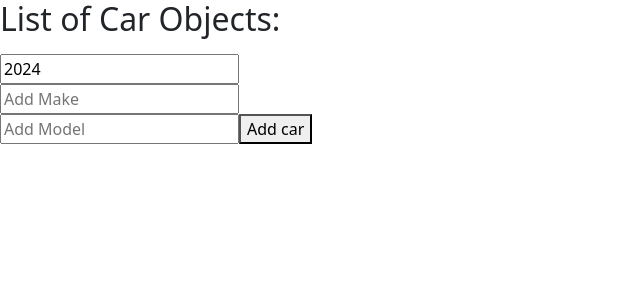
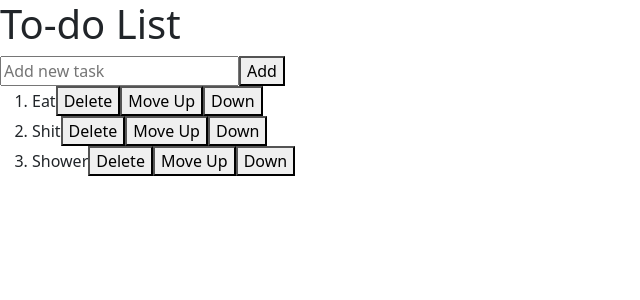
Before and after one commit to jm1412/montano-react, a React (Vite) app: page / in a window 1280 px wide. Shown: the top 300 px of the page, without its empty margins (0-640 px from the left). Built offline with nearby package versions, Linux system fonts and the light colour scheme.

Commit message:
todolist study

```diff
--- a/src/App.jsx
+++ b/src/App.jsx
@@ -4,11 +4,12 @@ import Footer from "./Footer";
 import MyComponentArray from "./MyComponentArray";
 import MyComponentArrayInObjects from "./MyComponentArrayInObjects";
 import Counter from "./Counter";
+import ToDoList from "./ToDoList";
 
 function App() {
     return (
         <>
-            <MyComponentArrayInObjects />
+            <ToDoList />
         </>
     );
 }
--- a/src/MyComponentArrayInObjects.jsx
+++ b/src/MyComponentArrayInObjects.jsx
@@ -9,9 +9,13 @@ function MyComponentArrayInObjects() {
     function handleAddCar() {
         const newCar = { year: carYear, make: carMake, model: carModel };
         setCars((c) => [...cars, newCar]);
+
+        setCarYear(new Date().getFullYear());
+        setCarModel("");
+        setCarMake("");
     }
     function handleRemoveCar(index) {
-        setCars(cars.filter((_, i) => i !== index));
+        setCars((c) => c.filter((_, i) => i !== index));
     }
 
     function handleYearChange(event) {
@@ -26,7 +30,7 @@ function MyComponentArrayInObjects() {
 
     function displayCars() {
         return cars.map((car, index) => (
-            <li key={index}>
+            <li key={index} onClick={() => handleRemoveCar(index)}>
                 {car.year} {car.make} {car.model}
             </li>
         ));
--- /dev/null
+++ b/src/ToDoList.jsx
@@ -0,0 +1,77 @@
+import React, { useState } from "react";
+
+function ToDoList() {
+    const [tasks, setTasks] = useState(["Eat", "Shit", "Shower"]);
+    const [newTask, setNewTask] = useState("");
+
+    function handleInputChange(e) {
+        // because the input has value of newTask,
+        // if we don't update newtask, what we type won't show
+        setNewTask(e.target.value);
+    }
+
+    function addTask() {
+        setTasks((t) => [...tasks, newTask]);
+    }
+
+    function deleteTask(index) {}
+
+    function moveTaskUp(index) {
+        if (index > 0) {
+            const updatedTasks = [...tasks];
+            [updatedTasks[index], updatedTasks[index - 1]] = [
+                updatedTasks[index - 1],
+                updatedTasks[index],
+            ];
+            setTasks(updatedTasks);
+        }
+    }
+
+    function moveTaskDown(index) {
+        if (index < tasks.length - 1) {
+            const updatedTasks = [...tasks];
+            [updatedTasks[index], updatedTasks[index + 1]] = [
+                updatedTasks[index + 1],
+                updatedTasks[index],
+            ];
+            setTasks(updatedTasks);
+        }
+    }
+
+    function displayTasks() {
+        return tasks.map((task, i) => (
+            <li key={i}>
+                <span className="text">{task}</span>
+                <button className="delete-button" onClick={() => deleteTask(i)}>
+                    Delete
+                </button>
+                <button className="move-button" onClick={() => moveTaskUp(i)}>
+                    Move Up
+                </button>
+                <button className="move-button" onClick={() => moveTaskDown(i)}>
+                    Down
+                </button>
+            </li>
+        ));
+    }
+
+    return (
+        <div className="to-do-list">
+            <h1>To-do List</h1>
+            <div>
+                <input
+                    type="text"
+                    placeholder="Add new task"
+                    value={newTask}
+                    onChange={handleInputChange}
+                />
+                <button className="add-button" onClick={addTask}>
+                    Add
+                </button>
+            </div>
+            <ol>{displayTasks()}</ol>
+        </div>
+    );
+}
+
+export default ToDoList;
```
Also changed, not shown: src/main.jsx (+4 -4 lines), src/index.css (line endings or trailing spaces).
